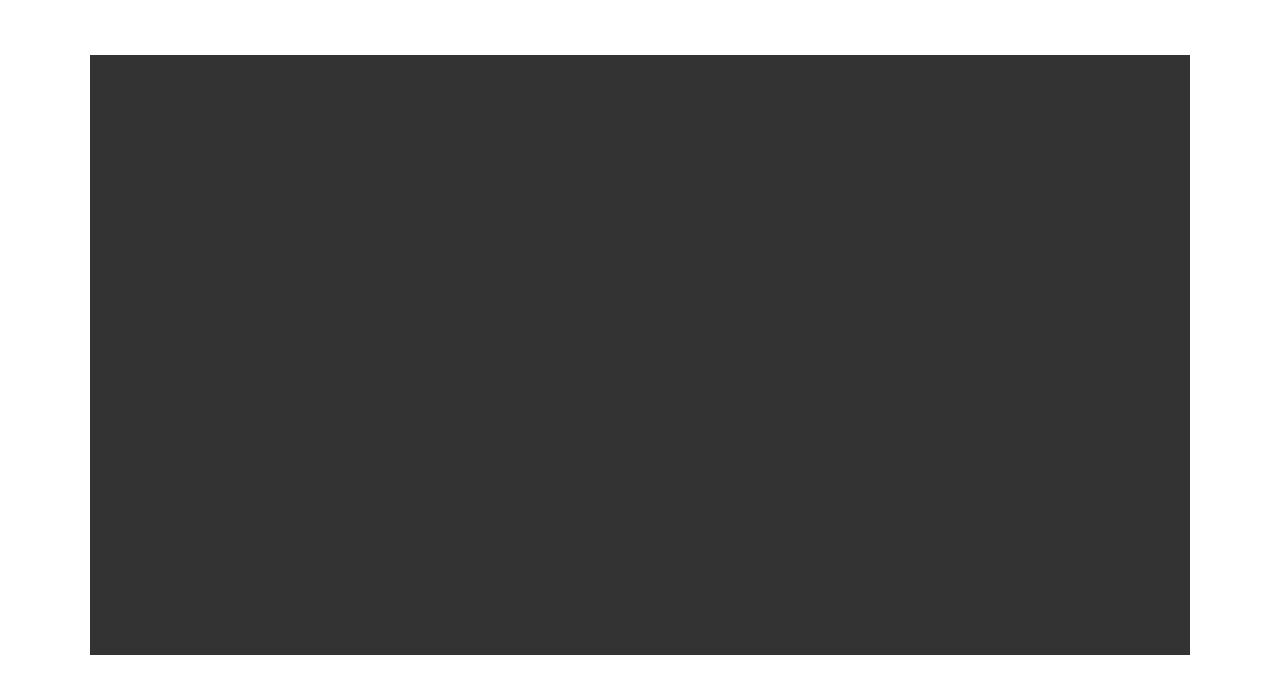
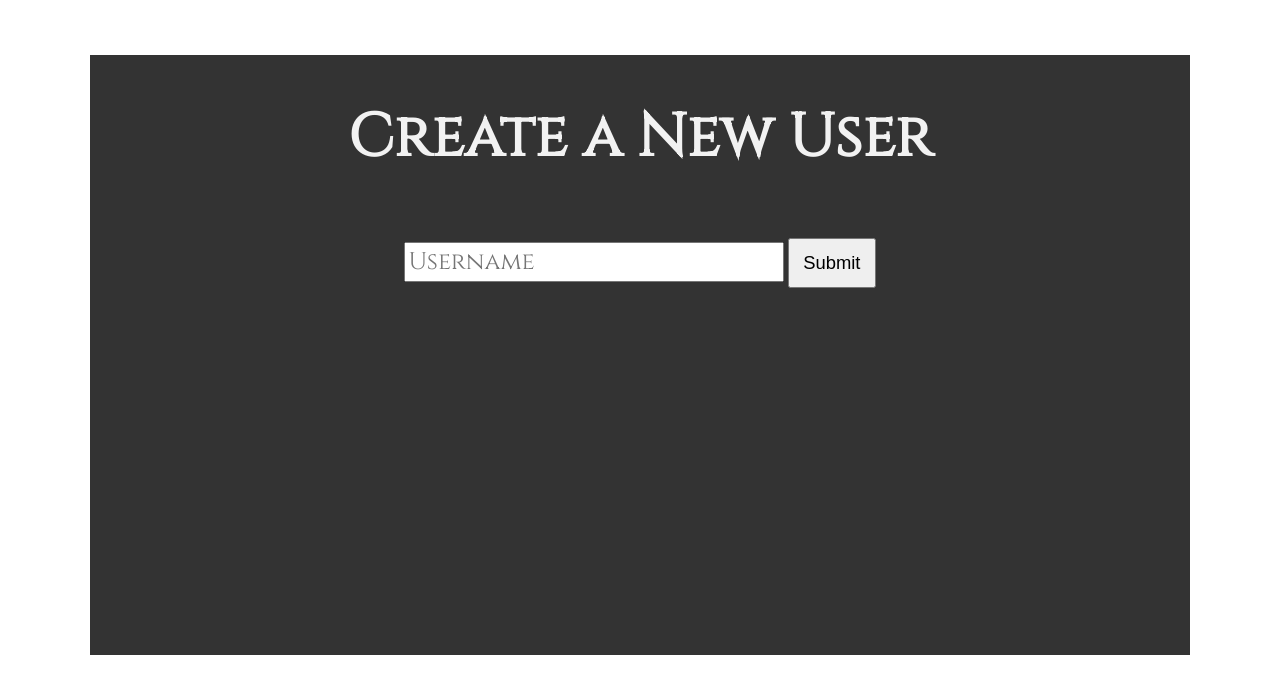
Before and after one commit to unclezap/library_defender_js, a plain HTML site: page index.html in a window 1280 px wide. Both pictures are taken after a click on the button "Create Account". Shown: the part 75-768 px from the top of the page. Drawn offline with Linux system fonts and the light colour scheme.

Commit message:
feature => master css, event listeners, dynamic buttons

```diff
--- a/index.css
+++ b/index.css
@@ -56,6 +56,31 @@
     padding: 50px;
     margin: auto;
     margin-top: 55px;
-
-
 }
+.hiddencontentbox {
+    display:none;
+}
+.formtitle {
+    margin-top: -250px;
+    font-family: 'Cinzel', serif;
+    font-weight: 800;
+    color: #f2f2f2;
+    /* padding-left: 2%;
+    padding-right: 2%; */
+    text-decoration: none;
+    font-size: 60px;
+}
+#newUserForm {
+    text-align: center;
+}
+.formInputBox {
+    width: 65%;
+    height: 8%;
+    font-size: 150%;
+    font-family: 'Cinzel', serif;
+}
+.formsubmit {
+    width: 15%;
+    height: 10%;
+    font-size: 115%;
+}
--- a/index.html
+++ b/index.html
@@ -15,11 +15,15 @@
 
 
     <!-- big logo for home page -->
-    <div hidden>
+    <div id="bigLogoDiv">
         <img class="biglogo" src="src/images/skullonbooks.png">
     </div>
-    <div class="contentbox">
-
+    <div id="bigbox" class="hiddencontentbox">
+        <form id="newUserForm" class="form">
+            <p class="formtitle">Create a New User</p>
+            <input class="formInputBox" type="text" placeholder="Username" name="newUserName">
+            <input class="formsubmit" type="submit">
+        </form>
     </div>
 </body>
 <script src="src/index.js"></script>
--- a/src/index.js
+++ b/src/index.js
@@ -1,17 +1,41 @@
 document.addEventListener("DOMContentLoaded", function() {
     const newPlayer = document.getElementById("createAccountButton")
     const oldPlayer = document.getElementById("signInButton")
+    const signOut = document.getElementById('signOutButton')
+    const newGame = document.getElementById('newGameButton')
+    const oldGame = document.getElementById('oldGameButton')
+
+    const bigLogo = document.getElementById('bigLogoDiv')
+
 
     console.log(newPlayer)
     console.log("hi")
 
     newPlayer.addEventListener("click", function() {
         event.preventDefault()
+        const contentBox = document.getElementById('bigbox')
+        contentBox.className = "contentbox"
+        const newUserForm = document.getElementById('newUserForm')
+        bigLogo.hidden = true
+        newUserForm.addEventListener('submit', function(event){
+            event.preventDefault()
+
+            //use event attributes to create new user
+
+            contentBox.className = "hiddencontentbox"
+            newPlayer.hidden = true
+            oldPlayer.hidden = true
+            signOut.hidden = false
+            newGame.hidden = false
+            oldGame.hidden = false
+        })
         createUser()
     })
 
     oldPlayer.addEventListener("click", function(event) {
         event.preventDefault()
+        const contentBox = document.getElementById('bigbox')
+        contentBox.className = "contentbox"
         findUser(event)
     })
   })
```
